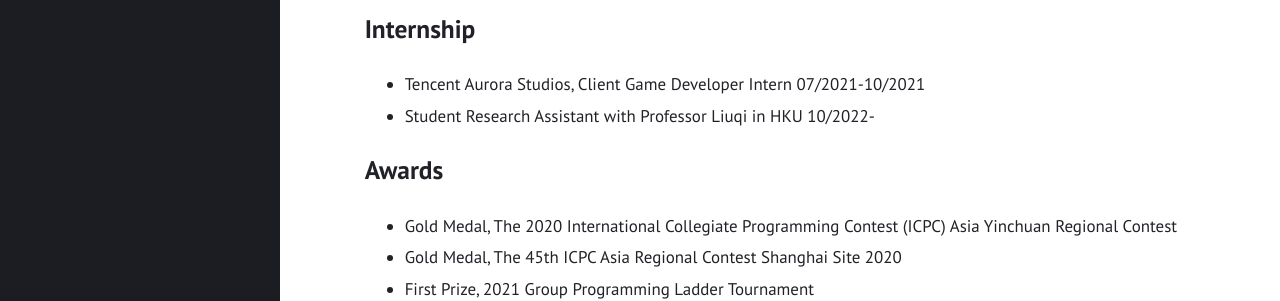
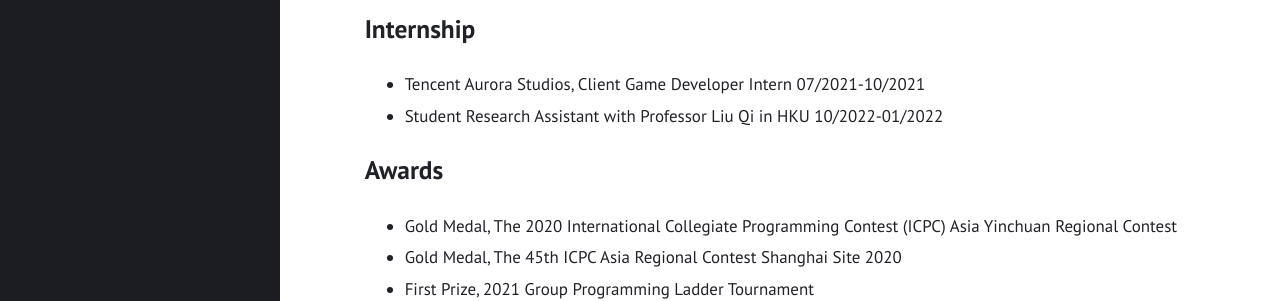
Before and after one commit to bugggggggg/bugggggggg.github.io, a Jekyll site: the page built from Resume.md, in a window 1280 px wide. Shown: the part 376-677 px from the top of the page. Built offline with Jekyll 4.4.1, drawn with Linux system fonts in a browser that asks for light colours.

```diff
--- a/Resume.md
+++ b/Resume.md
@@ -18,7 +18,7 @@ Email: 1250378468@qq.com
 
 ## Internship
 - Tencent Aurora Studios, Client Game Developer Intern               07/2021-10/2021 <br/>
-- Student Research Assistant with Professor Liuqi in HKU 					   10/2022-
+- Student Research Assistant with Professor Liu Qi in HKU 			 10/2022-01/2022 <br/>
 
 
 ## Awards
```
Also changed, not shown: _posts/2023-03-21-nlp-paper-notes.md (added, +15 -0 lines), index.html (+4 -3 lines).
